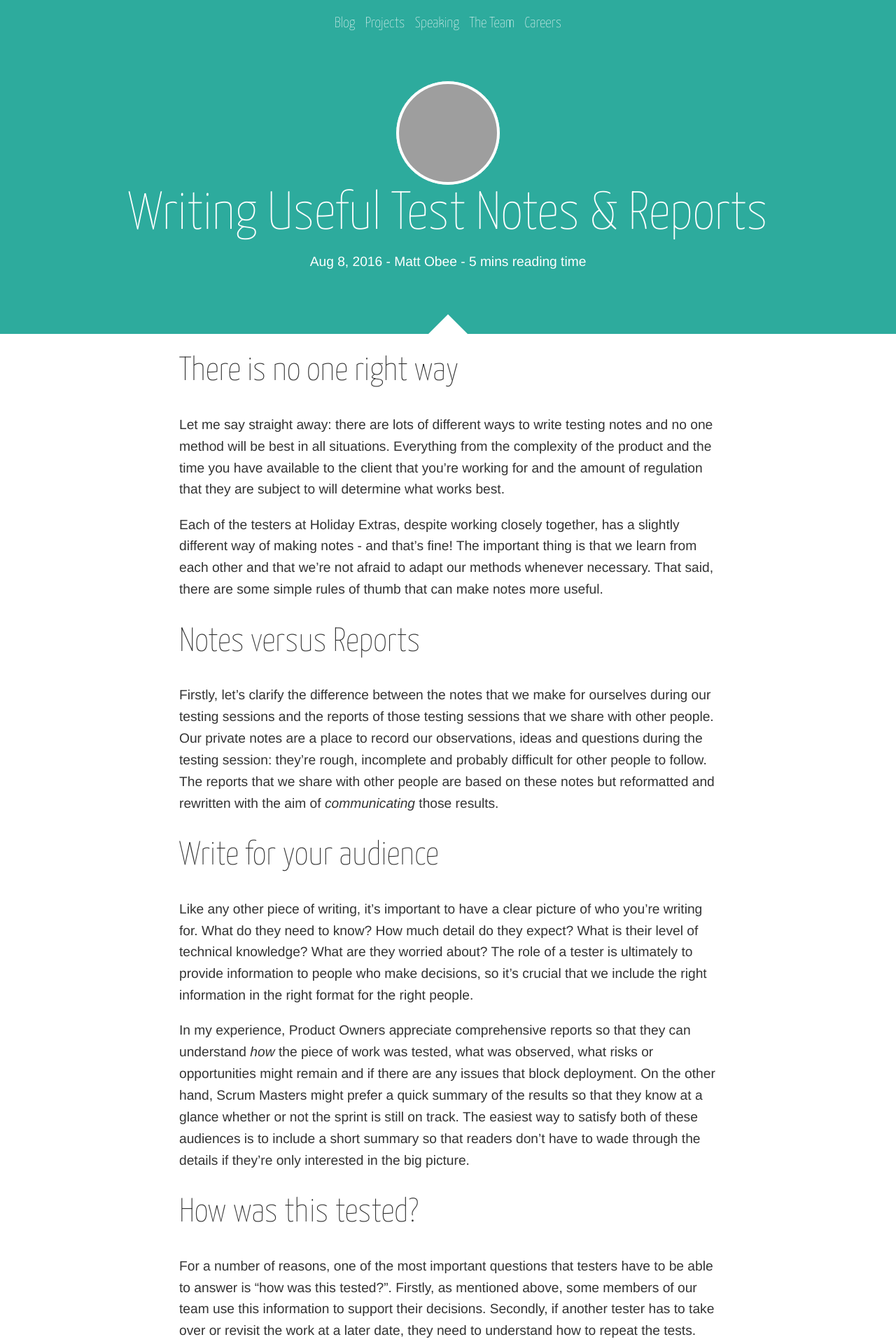
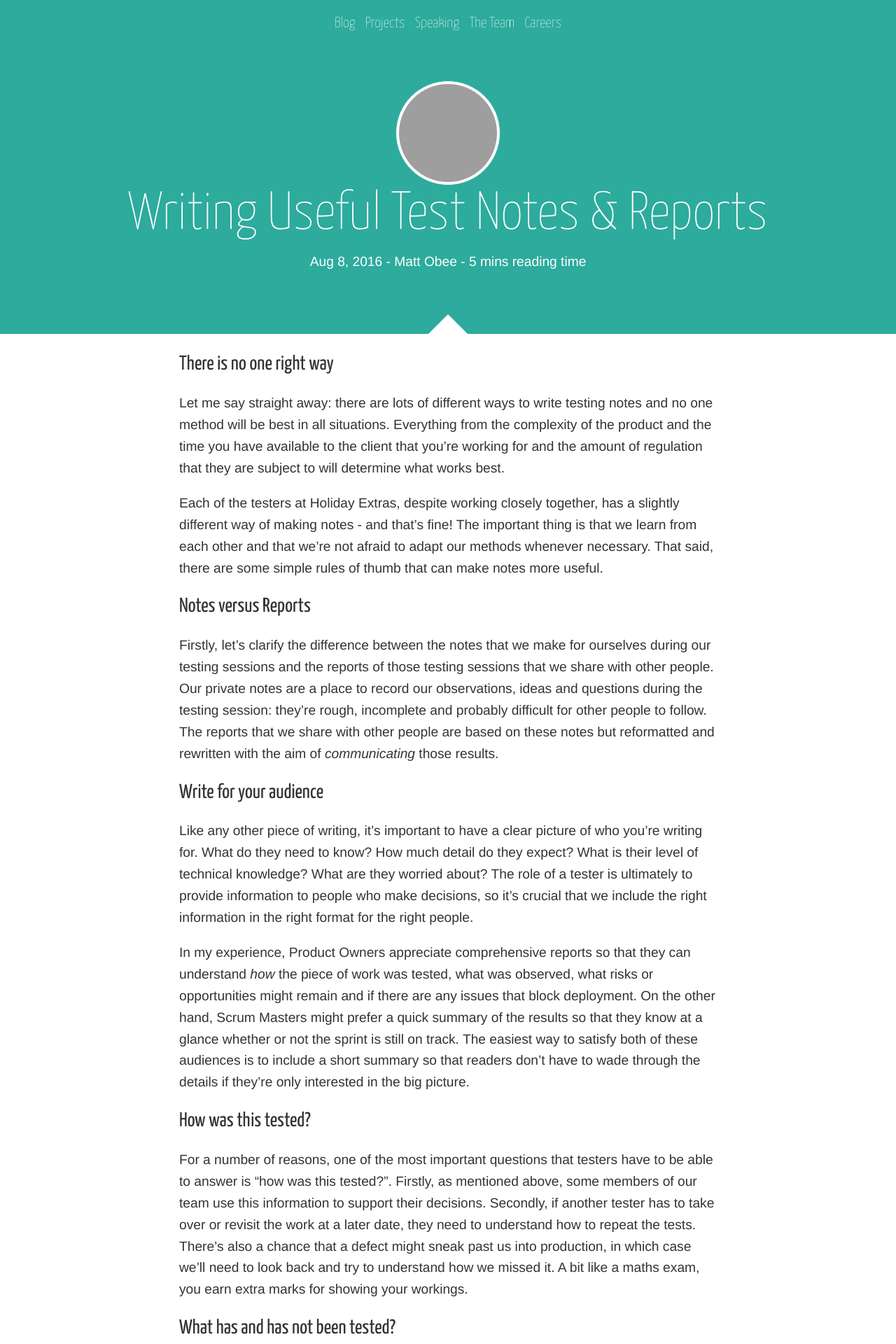
Before and after one commit to holidayextras/holidayextras.github.com, a Jekyll site: the page built from _posts/2016-08-08-writing-useful-test-notes.md, in a window 1280 px wide. Shown: the top 1920 px of the page at 70% size. Built offline with Jekyll 4.4.1, drawn with Linux system fonts in a browser that asks for light colours; nearby versions of some CDN libraries; comment, search, counter and statistics services are not loaded; grey boxes are pictures that could not be loaded.

Commit message:
Changed h1s to h2s

```diff
--- a/_posts/2016-08-08-writing-useful-test-notes.md
+++ b/_posts/2016-08-08-writing-useful-test-notes.md
@@ -8,33 +8,33 @@ comments: true
 excerpt: "Recording and sharing the results of testing sessions."
 ---
 
-# There is no one right way
+## There is no one right way
 Let me say straight away: there are lots of different ways to write testing notes and no one method will be best in all situations. Everything from the complexity of the product and the time you have available to the client that you're working for and the amount of regulation that they are subject to will determine what works best.
 
 Each of the testers at Holiday Extras, despite working closely together, has a slightly different way of making notes - and that's fine! The important thing is that we learn from each other and that we're not afraid to adapt our methods whenever necessary. That said, there are some simple rules of thumb that can make notes more useful.
 
-# Notes versus Reports
+## Notes versus Reports
 Firstly, let's clarify the difference between the notes that we make for ourselves during our testing sessions and the reports of those testing sessions that we share with other people. Our private notes are a place to record our observations, ideas and questions during the testing session: they're rough, incomplete and probably difficult for other people to follow. The reports that we share with other people are based on these notes but reformatted and rewritten with the aim of _communicating_ those results.
 
-# Write for your audience
+## Write for your audience
 Like any other piece of writing, it's important to have a clear picture of who you're writing for. What do they need to know? How much detail do they expect? What is their level of technical knowledge? What are they worried about? The role of a tester is ultimately to provide information to people who make decisions, so it’s crucial that we include the right information in the right format for the right people.
 
 In my experience, Product Owners appreciate comprehensive reports so that they can understand _how_ the piece of work was tested, what was observed, what risks or opportunities might remain and if there are any issues that block deployment. On the other hand, Scrum Masters might prefer a quick summary of the results so that they know at a glance whether or not the sprint is still on track. The easiest way to satisfy both of these audiences is to include a short summary so that readers don't have to wade through the details if they're only interested in the big picture.
 
-# How was this tested?
+## How was this tested?
 For a number of reasons, one of the most important questions that testers have to be able to answer is "how was this tested?". Firstly, as mentioned above, some members of our team use this information to support their decisions. Secondly, if another tester has to take over or revisit the work at a later date, they need to understand how to repeat the tests. There's also a chance that a defect might sneak past us into production, in which case we'll need to look back and try to understand how we missed it. A bit like a maths exam, you earn extra marks for showing your workings.
 
-# What has and has not been tested?
+## What has and has not been tested?
 When I’m testing, I make rough notes of what I’ve explored so far and ideas for what I might look at next. In some cases I might decide not to test a particular feature or scenario, or something might prevent me from doing so. It’s important that I share this information with the rest of the team so that we can make an informed decision about whether or not to put the new work in front of customers. It might be that we settle for 80% coverage of common use cases in order to reap the benefits of early feedback.
 
-# Balance thoroughness, speed and clarity
+## Balance thoroughness, speed and clarity
 My aim as a tester is to strike the right balance between being thorough, meeting deadlines and sharing information in a way that's clear and usable. Writing highly detailed notes is time consuming, let alone presenting them in a way that's valuable without being overwhelming.
 
-# Include evidence when it’s useful
+## Include evidence when it’s useful
 Bearing in mind the infamous "how was this tested?" question, it's tempting to try and collect evidence for each step of every test. However, we also need to be pragmatic. Will anyone actually look at it? It’s generally worth including evidence in the form of screenshots or screencasts when testing something unfamiliar or when observing something unusual, but for routine tests they are probably a waste of time.
 
-# Describe what you expected to see as well as what you actually saw
+## Describe what you expected to see as well as what you actually saw
 It's important to describe expectations as well as observations. When reporting a problem we need to describe not only _what_ is wrong but also _why_ we think it's wrong. Equally, recording a test as successful without explaining what the success criteria was makes it impossible for a reader to understand our assumptions. This sort of gap analysis allows the team to make an informed decision.
 
-# Ask for feedback
+## Ask for feedback
 Testers ultimately provide a service to the rest of the team and so we need to be open to feedback. It's also true that testers aren't solely responsible for testing; quality is a shared responsibility and so the testing process must be open and honest to scrutiny and contributions from across the team.
```
